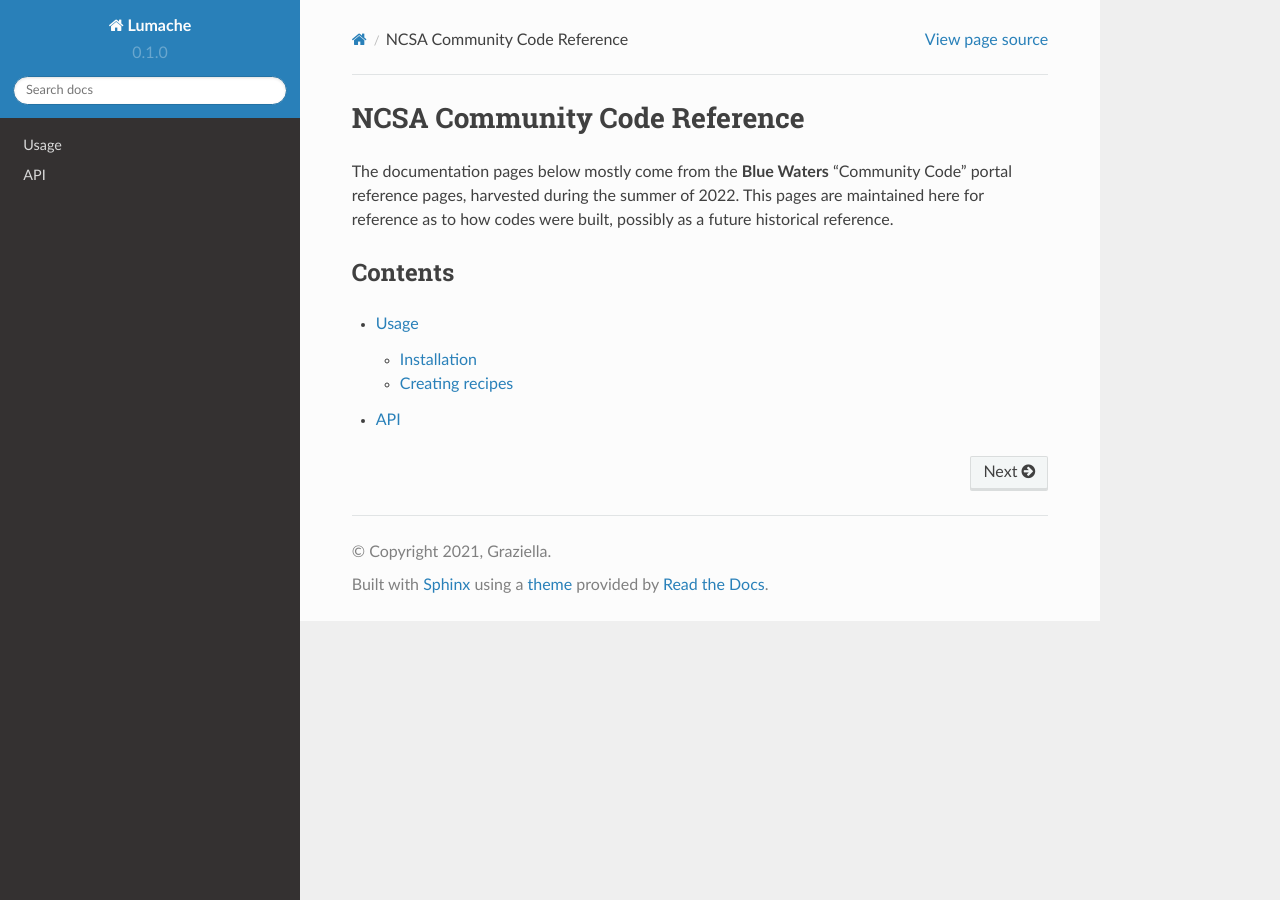
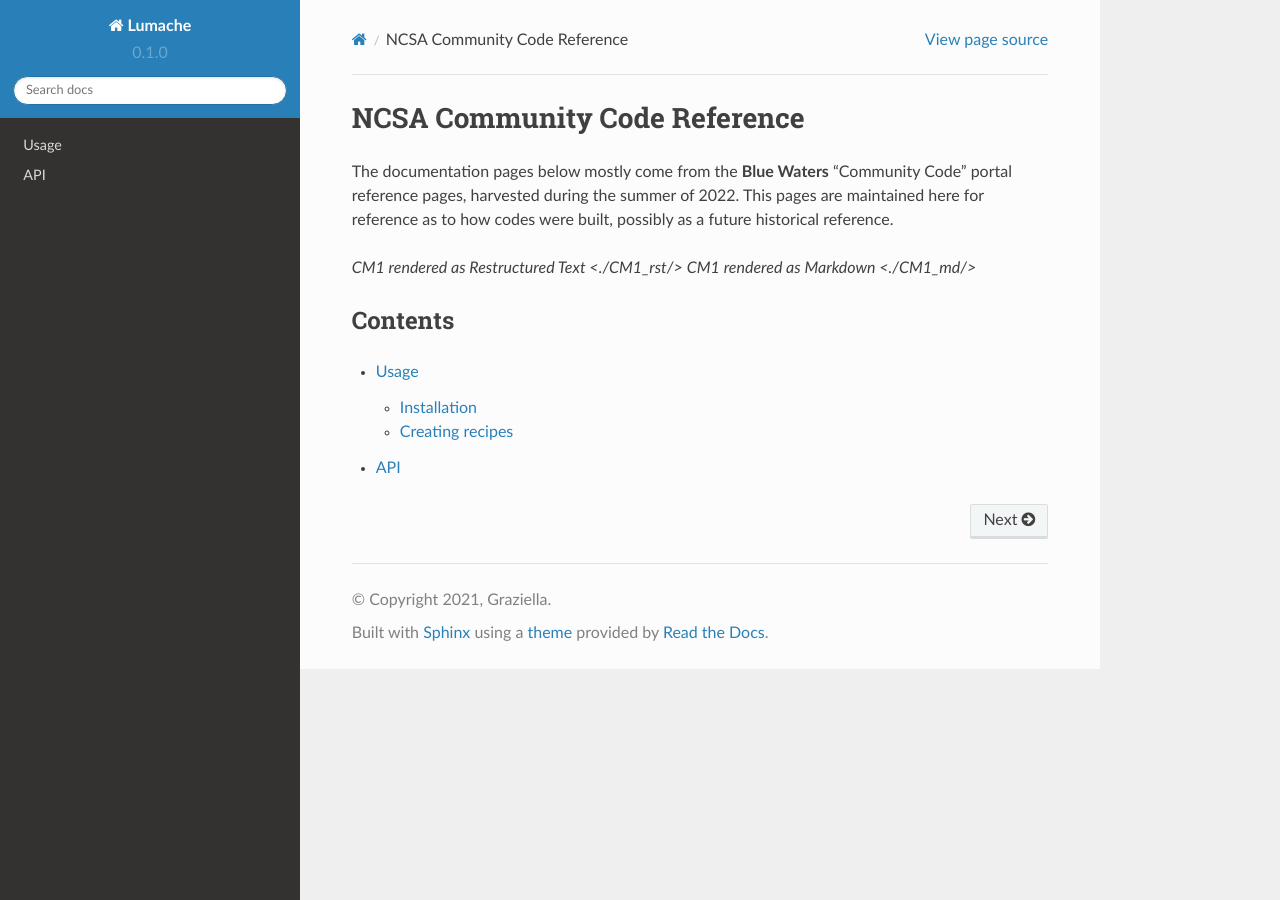
Before and after one commit to ncsa/community_code_reference, a Sphinx documentation site: the page built from docs/source/index.rst, in a window 1280 px wide. Built offline with Sphinx 7.4.7 and the Read the Docs theme 2.0.0, drawn with Linux system fonts in a browser that asks for light colours.

Commit message:
adding links to testing directory
Added links to CM1 test directories, for RST and MD.

```diff
--- a/docs/source/index.rst
+++ b/docs/source/index.rst
@@ -2,6 +2,9 @@
 ===================================
 
 The documentation pages below mostly come from the **Blue Waters** "Community Code" portal reference pages, harvested during the summer of 2022.  This pages are maintained here for reference as to how codes were built, possibly as a future historical reference.
+
+`CM1 rendered as Restructured Text <./CM1_rst/>`
+`CM1 rendered as Markdown <./CM1_md/>`
 
 .. It pulls data from the `Open Food Facts database <https://world.openfoodfacts.org/>`_
    and offers a *simple* and *intuitive* API.
```
